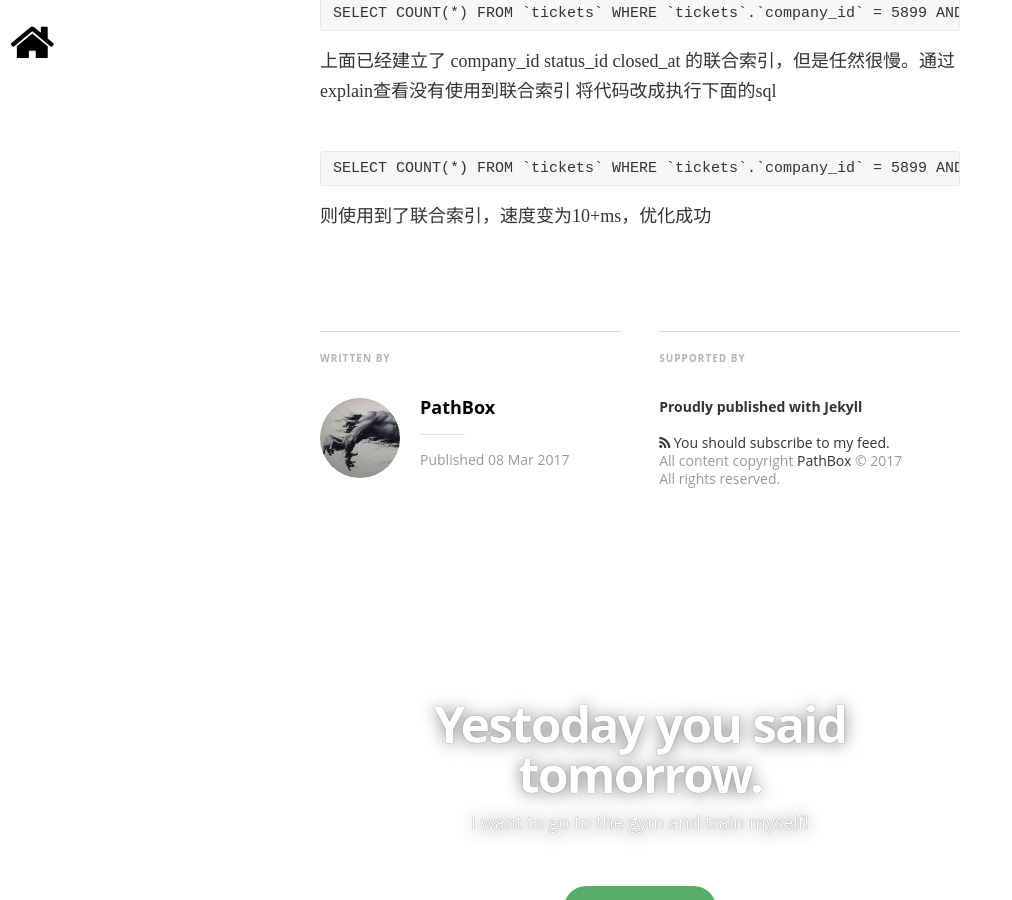
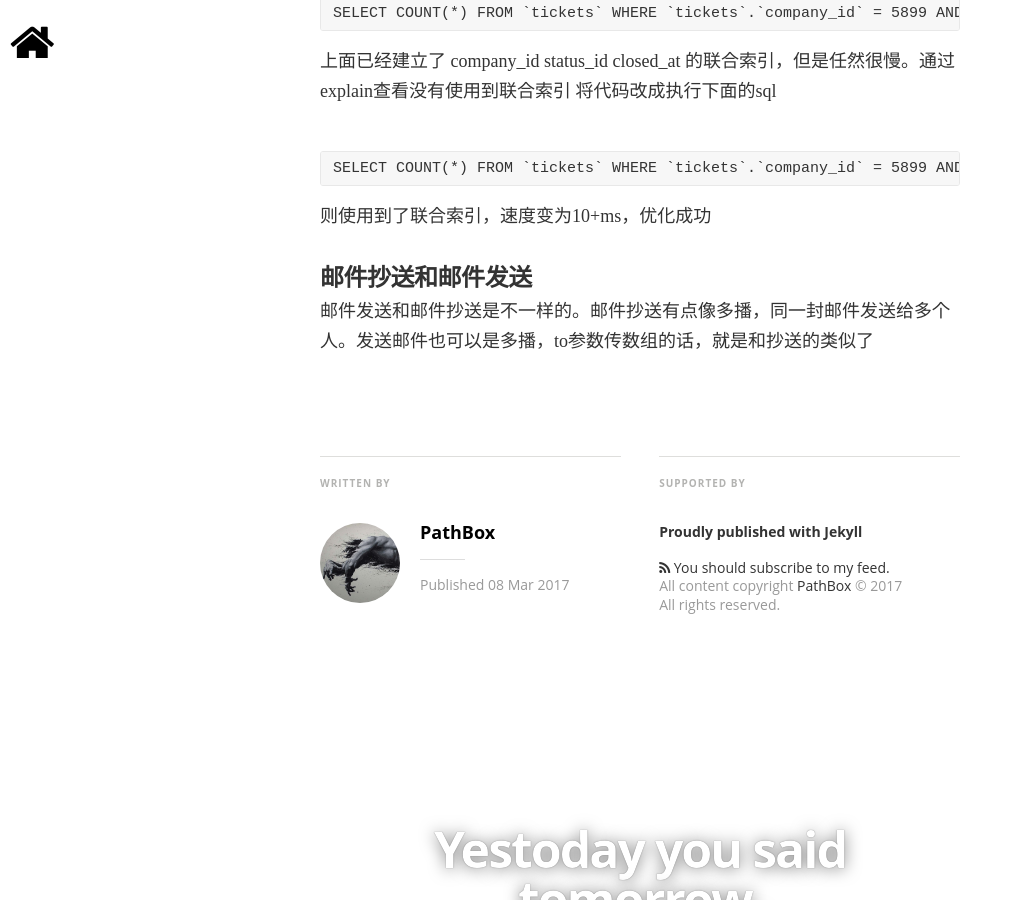
Before and after one commit to pathbox/pathbox.github.io, a Jekyll site: the page built from _posts/2017-03-08-work-summary-in-Udesk-two.md, in a window 1280 px wide and 900 px high, scrolled down 4651 px. Shown: the whole window, without its empty margins (0-1012 px from the left). Built offline with Jekyll 4.4.1, drawn with Linux system fonts in a browser that asks for light colours; nearby versions of some CDN libraries; some web fonts are replaced; comment, search, counter and statistics services are not loaded.

Commit message:
邮件抄送和邮件发送

````diff
--- a/_posts/2017-03-08-work-summary-in-Udesk-two.md
+++ b/_posts/2017-03-08-work-summary-in-Udesk-two.md
@@ -128,3 +128,6 @@ SELECT COUNT(*) FROM `tickets` WHERE `tickets`.`company_id` = 5899 AND `tickets`
 ```
 
 则使用到了联合索引，速度变为10+ms，优化成功
+
+##### 邮件抄送和邮件发送
+邮件发送和邮件抄送是不一样的。邮件抄送有点像多播，同一封邮件发送给多个人。发送邮件也可以是多播，to参数传数组的话，就是和抄送的类似了
````
